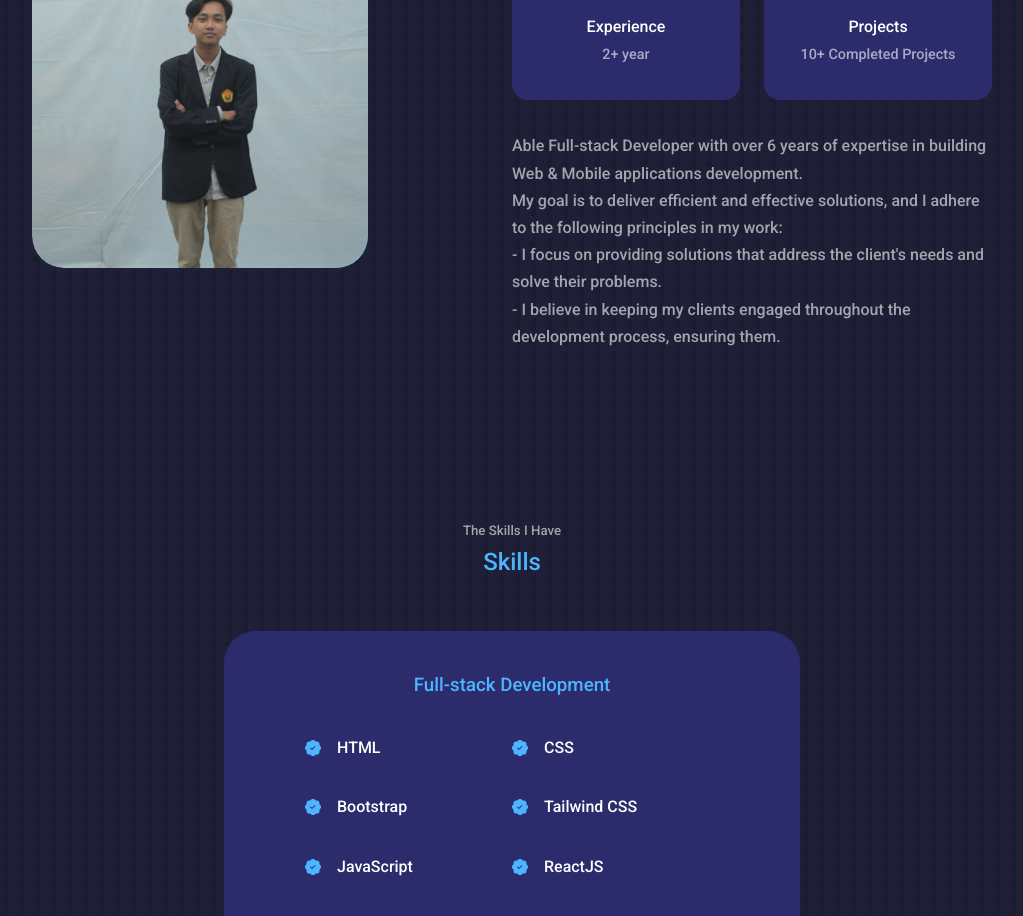
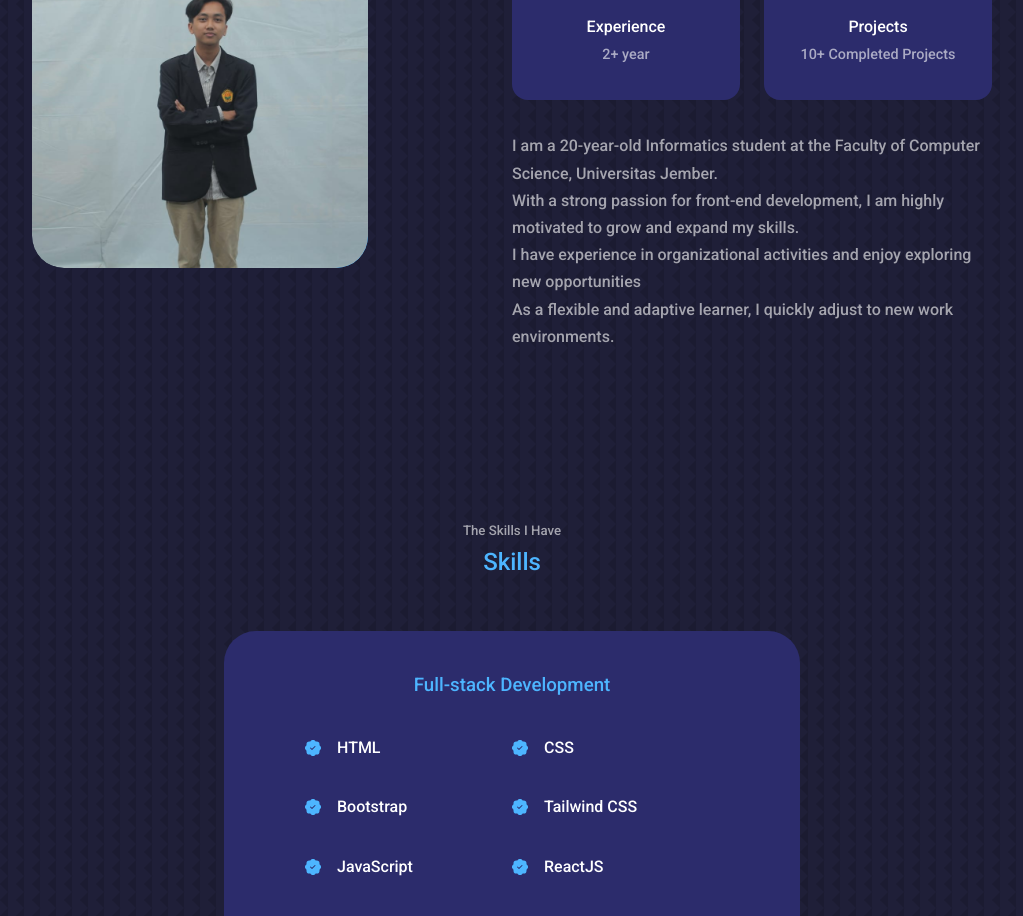
Before and after one commit to Biggze/Porto, a React (Create React App) app: page / in a window 1280 px wide. Shown: the part 820-1736 px from the top of the page, without its empty margins (128-1151 px from the left). Built offline with nearby package versions, Linux system fonts and the light colour scheme.

Commit message:
fix deskripsi & pdf

```diff
--- a/src/components/intro/Intro.jsx
+++ b/src/components/intro/Intro.jsx
@@ -30,13 +30,13 @@ const Intro = () => {
             </article>
           </div>
           <p>
-            Able Full-stack Developer with over 6 years of expertise in building Web & Mobile applications development.
+          I am a 20-year-old Informatics student at the Faculty of Computer Science, Universitas Jember.
             <br />
-            My goal is to deliver efficient and effective solutions, and I adhere to the following principles in my work:
+            With a strong passion for front-end development, I am highly motivated to grow and expand my skills.
             <br />
-            - I focus on providing solutions that address the client's needs and solve their problems.
+            I have experience in organizational activities and enjoy exploring new opportunities
             <br />
-            - I believe in keeping my clients engaged throughout the development process, ensuring them.
+            As a flexible and adaptive learner, I quickly adjust to new work environments.
           </p>
         </div>
       </div>
```
Also changed, not shown: src/assets/react.png (added), 1 other file (tests, documents, lock files or other folders).
